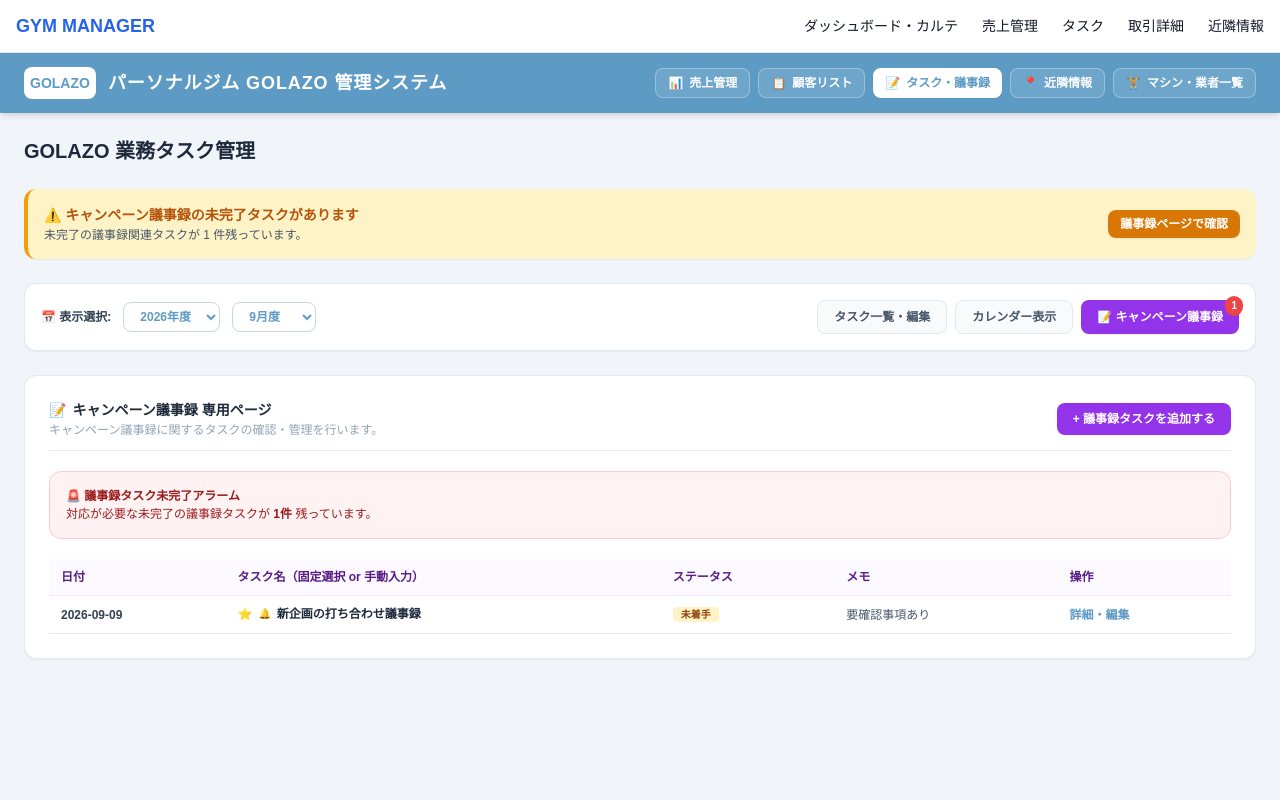
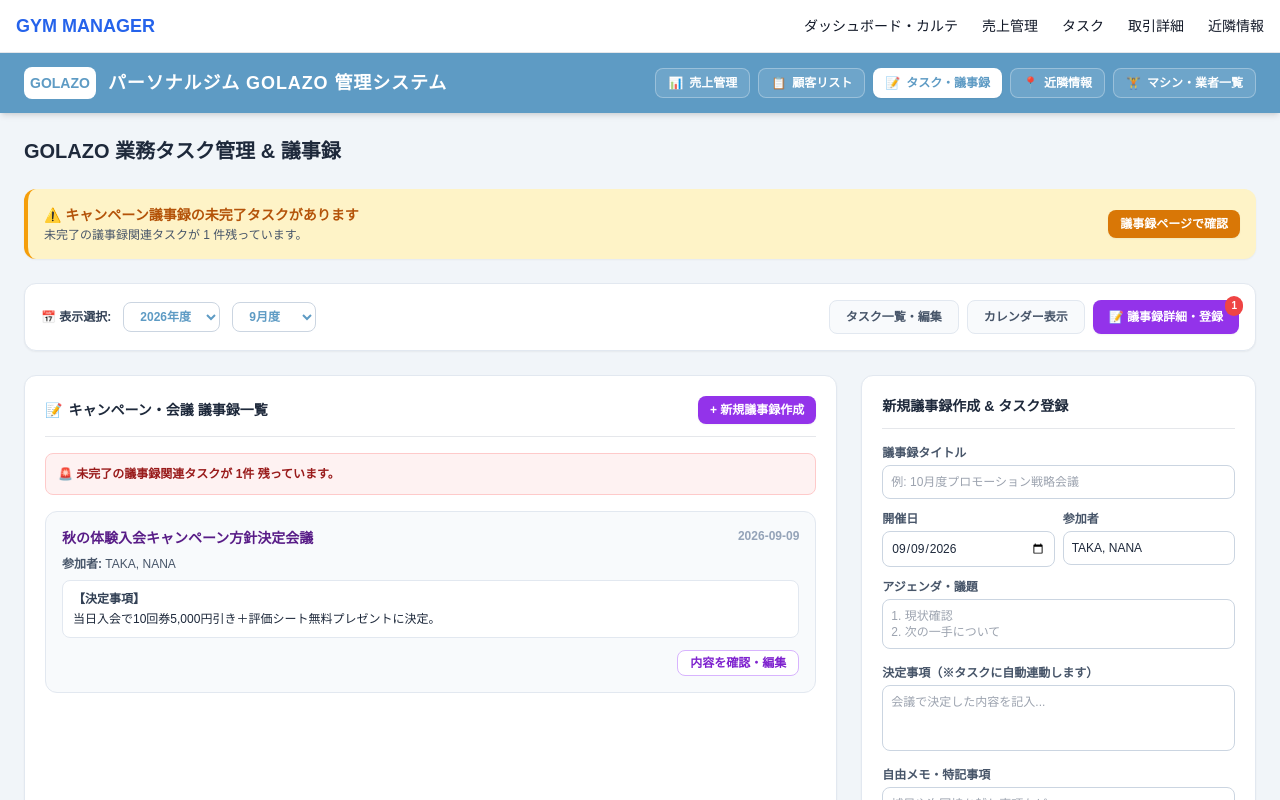
Before and after one commit to 2025golazo-bot/GOLAZO, a Next.js app: page /task-manager in a window 1280 px wide. Both pictures are taken after a click on the button "議事録ページで確認". Shown: the top 800 px of the page. Built offline with nearby package versions, Linux system fonts and the light colour scheme.

Commit message:
Update page.tsx

```diff
--- a/app/task-manager/page.tsx
+++ b/app/task-manager/page.tsx
@@ -10,12 +10,24 @@ interface Task {
   title: string;
   category: 'Instagram' | '週例業務' | 'キャンペーン議事録' | 'その他';
   date: string; // YYYY-MM-DD
-  fiscalYear: number; // 年度 (例: 2026)
-  month: number; // 月度 (1-12)
+  fiscalYear: number;
+  month: number;
   status: '未着手' | '進行中' | '完了';
-  dueDateAlarm: boolean; // 期日アラーム設定 (🔔)
-  isImportant: boolean;  // 重要フラグ設定 (⭐)
-  memo: string; // メモ欄
+  dueDateAlarm: boolean;
+  isImportant: boolean;
+  memo: string;
+}
+
+// 議事録の型定義（新規追加）
+interface MeetingMinutes {
+  id: string;
+  title: string;          // 議事録タイトル (例: 10月度キックオフ会議)
+  date: string;           // 開催日
+  participants: string;   // 参加者 (例: TAKA, NANA)
+  agenda: string;         // アジェンダ・議題
+  decisions: string;      // 決定事項
+  freeMemo: string;       // 自由メモ・詳細
+  linkedTaskIds: string[];// 紐づくタスクID一覧
 }
 
 export default function TasksPage() {
@@ -24,7 +36,7 @@ export default function TasksPage() {
   const currentYear = today.getFullYear();
   const currentMonth = today.getMonth() + 1;
 
-  // --- ナビゲーションメニュー設定（タスク管理のパスを /task-manager に修正） ---
+  // --- ナビゲーションメニュー設定 ---
   const navItems = [
     { label: '売上管理', href: '/sales', icon: '📊' },
     { label: '顧客リスト', href: '/clients', icon: '📋' },
@@ -37,7 +49,7 @@ export default function TasksPage() {
   const [selectedFiscalYear, setSelectedFiscalYear] = useState<number>(currentYear);
   const [selectedMonth, setSelectedMonth] = useState<number>(currentMonth);
 
-  // 初期サンプルデータ
+  // タスク初期データ
   const [tasks, setTasks] = useState<Task[]>([
     {
       id: '1',
@@ -65,12 +77,26 @@ export default function TasksPage() {
     },
   ]);
 
+  // 議事録初期データ（新規追加）
+  const [minutesList, setMinutesList] = useState<MeetingMinutes[]>([
+    {
+      id: 'm-1',
+      title: '秋の体験入会キャンペーン方針決定会議',
+      date: '2026-09-09',
+      participants: 'TAKA, NANA',
+      agenda: '1. 特典内容の確認\n2. 告知スケジュール',
+      decisions: '当日入会で10回券5,000円引き＋評価シート無料プレゼントに決定。',
+      freeMemo: 'SNS広告の予算配分も合わせて見直すこと。',
+      linkedTaskIds: ['2']
+    }
+  ]);
+
   // タブ切り替え ('list' | 'calendar' | 'minutes')
   const [activeTab, setActiveTab] = useState<'list' | 'calendar' | 'minutes'>('list');
   const [selectedTaskId, setSelectedTaskId] = useState<string | null>(null);
   const [isEditing, setIsEditing] = useState<boolean>(false);
 
-  // フォーム状態
+  // タスクフォーム状態
   const [editForm, setEditForm] = useState<Partial<Task>>({
     title: '',
     category: 'Instagram',
@@ -83,24 +109,36 @@ export default function TasksPage() {
     memo: '',
   });
 
-  // キャンペーン議事録の固定（プリセット）選択肢
+  // 議事録編集・新規フォーム状態（新規追加）
+  const [selectedMinutesId, setSelectedMinutesId] = useState<string | null>(null);
+  const [isMinutesEditing, setIsMinutesEditing] = useState<boolean>(false);
+  const [minutesForm, setMinutesForm] = useState<Partial<MeetingMinutes>>({
+    title: '',
+    date: '2026-09-09',
+    participants: 'TAKA, NANA',
+    agenda: '',
+    decisions: '',
+    freeMemo: '',
+    linkedTaskIds: []
+  });
+
+  // プリセット
   const presetCampaignOptions = [
     'キックオフミーティング決定事項',
     'SNS広告運用方針のすり合わせ',
     '夏期クリニック振り返り議事録',
   ];
 
-  // 年度・月度でフィルタリングしたタスク
+  // フィルター
   const filteredTasks = tasks.filter(
     (task) => task.fiscalYear === selectedFiscalYear && task.month === selectedMonth
   );
 
-  // キャンペーン議事録の未完了タスク
   const uncompletedCampaignTasks = tasks.filter(
     (task) => task.category === 'キャンペーン議事録' && task.status !== '完了'
   );
 
-  // タスク保存・更新処理
+  // タスク保存処理
   const handleSaveTask = (e: React.FormEvent) => {
     e.preventDefault();
     if (!editForm.title) return;
@@ -141,12 +179,69 @@ export default function TasksPage() {
     });
   };
 
-  // カレンダーや他タブから該当タスクを選択して詳細・編集へ移行
   const handleSelectTask = (task: Task) => {
     setSelectedTaskId(task.id);
     setEditForm(task);
     setIsEditing(true);
-    setActiveTab('list'); // 編集は一覧（メイン）タブで行う
+    setActiveTab('list');
+  };
+
+  // 議事録保存処理（新規追加）
+  const handleSaveMinutes = (e: React.FormEvent) => {
+    e.preventDefault();
+    if (!minutesForm.title) return;
+
+    if (selectedMinutesId && isMinutesEditing) {
+      setMinutesList(minutesList.map(m => m.id === selectedMinutesId ? { ...m, ...minutesForm } as MeetingMinutes : m));
+    } else {
+      const newMinutes: MeetingMinutes = {
+        id: `min-${Date.now()}`,
+        title: minutesForm.title || '無題の議事録',
+        date: minutesForm.date || '2026-09-09',
+        participants: minutesForm.participants || 'TAKA, NANA',
+        agenda: minutesForm.agenda || '',
+        decisions: minutesForm.decisions || '',
+        freeMemo: minutesForm.freeMemo || '',
+        linkedTaskIds: minutesForm.linkedTaskIds || []
+      };
+      setMinutesList([newMinutes, ...minutesList]);
+
+      // 自動的に「キャンペーン議事録」カテゴリのタスクとしても登録する
+      const newTask: Task = {
+        id: `task-min-${Date.now()}`,
+        title: minutesForm.title,
+        category: 'キャンペーン議事録',
+        date: minutesForm.date || '2026-09-09',
+        fiscalYear: selectedFiscalYear,
+        month: selectedMonth,
+        status: '未着手',
+        dueDateAlarm: true,
+        isImportant: true,
+        memo: `議事録連携: ${minutesForm.decisions || ''}`
+      };
+      setTasks(prev => [newTask, ...prev]);
+    }
+    resetMinutesForm();
+  };
+
+  const resetMinutesForm = () => {
+    setSelectedMinutesId(null);
+    setIsMinutesEditing(false);
+    setMinutesForm({
+      title: '',
+      date: '2026-09-09',
+      participants: 'TAKA, NANA',
+      agenda: '',
+      decisions: '',
+      freeMemo: '',
+      linkedTaskIds: []
+    });
+  };
+
+  const handleSelectMinutes = (minutes: MeetingMinutes) => {
+    setSelectedMinutesId(minutes.id);
+    setMinutesForm(minutes);
+    setIsMinutesEditing(true);
   };
 
   return (
@@ -179,7 +274,7 @@ export default function TasksPage() {
 
       {/* メインコンテンツエリア */}
       <main className="p-6 max-w-7xl mx-auto space-y-6">
-        <h2 className="text-xl font-bold text-slate-800">GOLAZO 業務タスク管理</h2>
+        <h2 className="text-xl font-bold text-slate-800">GOLAZO 業務タスク管理 & 議事録</h2>
 
         {/* 画面上部：キャンペーン議事録の未完了アラームバナー */}
         {uncompletedCampaignTasks.length > 0 && (
@@ -222,7 +317,7 @@ export default function TasksPage() {
             </select>
           </div>
 
-          {/* タブ切り替え（一覧・カレンダー・議事録専用ページ） */}
+          {/* タブ切り替え */}
           <div className="flex gap-2">
             <button
               onClick={() => setActiveTab('list')}
@@ -252,7 +347,7 @@ export default function TasksPage() {
                   : 'bg-slate-50 border border-slate-200 text-slate-600 hover:bg-slate-100'
               }`}
             >
-              📝 キャンペーン議事録
+              📝 議事録詳細・登録
               {uncompletedCampaignTasks.length > 0 && (
                 <span className="absolute -top-1 -right-1 bg-red-500 text-white text-[10px] px-1.5 py-0.5 rounded-full font-bold">
                   {uncompletedCampaignTasks.length}
@@ -351,10 +446,9 @@ export default function TasksPage() {
                   </select>
                 </div>
 
-                {/* キャンペーン議事録の場合：固定（プリセット）選択肢 ＋ 手動入力の両立 */}
                 {editForm.category === 'キャンペーン議事録' && (
                   <div>
-                    <label className="block font-semibold text-slate-600 mb-1">議事録タスク（固定選択 or 手動入力）</label>
+                    <label className="block font-semibold text-slate-600 mb-1">議事録タスク名（固定選択 or 手動入力）</label>
                     <select
                       onChange={(e) => {
                         if (e.target.value) {
@@ -426,7 +520,6 @@ export default function TasksPage() {
                   </div>
                 </div>
 
-                {/* 重要アラーム ＆ 期日アラーム設定 */}
                 <div className="space-y-2 py-2 border-t border-b border-slate-200">
                   <div className="flex items-center gap-2">
                     <input
@@ -450,7 +543,6 @@ export default function TasksPage() {
                   </div>
                 </div>
 
-                {/* メモ欄 */}
                 <div>
                   <label className="block font-semibold text-slate-600 mb-1">メモ欄</label>
                   <textarea
@@ -524,88 +616,153 @@ export default function TasksPage() {
           </div>
         )}
 
-        {/* --- タブ3: キャンペーン議事録（専用ページ） --- */}
+        {/* --- タブ3: 議事録詳細・タスク連動登録 --- */}
         {activeTab === 'minutes' && (
-          <div className="bg-white border border-slate-200 rounded-xl p-6 shadow-sm space-y-5">
+          <div className="grid grid-cols-1 md:grid-cols-3 gap-6">
+            {/* 左側：保存済み議事録一覧 */}
+            <div className="md:col-span-2 bg-white border border-slate-200 rounded-xl p-5 shadow-sm space-y-4">
               <div className="flex justify-between items-center border-b pb-3">
-              <div>
                 <h3 className="font-bold text-slate-800 text-sm flex items-center gap-1.5">
-                  <span>📝</span> キャンペーン議事録 専用ページ
+                  <span>📝</span> キャンペーン・会議 議事録一覧
                 </h3>
-                <p className="text-xs text-slate-400 mt-0.5">キャンペーン議事録に関するタスクの確認・管理を行います。</p>
-              </div>
                 <button
-                onClick={() => {
-                  resetForm();
-                  setEditForm(prev => ({ ...prev, category: 'キャンペーン議事録' }));
-                  setActiveTab('list');
-                }}
-                className="bg-purple-600 hover:bg-purple-700 text-white px-4 py-2 rounded-lg text-xs font-bold transition shadow-sm"
+                  onClick={resetMinutesForm}
+                  className="bg-purple-600 hover:bg-purple-700 text-white px-3 py-1.5 rounded-lg text-xs font-bold transition shadow-sm"
                 >
-                + 議事録タスクを追加する
+                  + 新規議事録作成
                 </button>
               </div>
 
-            {/* 議事録ページ内での未完了アラーム通知 */}
-            {uncompletedCampaignTasks.length > 0 ? (
-              <div className="bg-red-50 border border-red-200 text-red-800 p-4 rounded-xl flex items-center justify-between text-xs">
-                <div>
-                  <p className="font-bold">🚨 議事録タスク未完了アラーム</p>
-                  <p className="mt-0.5">対応が必要な未完了の議事録タスクが <strong>{uncompletedCampaignTasks.length}件</strong> 残っています。</p>
-                </div>
-              </div>
-            ) : (
-              <div className="bg-emerald-50 border border-emerald-200 text-emerald-800 p-4 rounded-xl text-xs font-bold">
-                ✨ すべてのキャンペーン議事録タスクが完了しています！
+              {uncompletedCampaignTasks.length > 0 && (
+                <div className="bg-red-50 border border-red-200 text-red-800 p-3 rounded-lg text-xs font-bold">
+                  🚨 未完了の議事録関連タスクが {uncompletedCampaignTasks.length}件 残っています。
                 </div>
               )}
 
-            <div className="overflow-x-auto">
-              <table className="w-full text-left border-collapse text-xs">
-                <thead>
-                  <tr className="bg-purple-50/60 border-b border-purple-100 text-purple-900 font-bold">
-                    <th className="py-2.5 px-3">日付</th>
-                    <th className="py-2.5 px-3">タスク名（固定選択 or 手動入力）</th>
-                    <th className="py-2.5 px-3">ステータス</th>
-                    <th className="py-2.5 px-3">メモ</th>
-                    <th className="py-2.5 px-3">操作</th>
-                  </tr>
-                </thead>
-                <tbody>
-                  {tasks.filter(t => t.category === 'キャンペーン議事録').length === 0 ? (
-                    <tr>
-                      <td colSpan={5} className="text-center py-8 text-slate-400">キャンペーン議事録のタスクは登録されていません。</td>
-                    </tr>
+              <div className="space-y-3">
+                {minutesList.length === 0 ? (
+                  <p className="text-xs text-slate-400 text-center py-8">登録されている議事録はありません。</p>
                 ) : (
-                    tasks.filter(t => t.category === 'キャンペーン議事録').map(task => (
-                      <tr key={task.id} className="border-b hover:bg-slate-50 transition">
-                        <td className="py-2.5 px-3 text-slate-700 font-semibold">{task.date}</td>
-                        <td className="py-2.5 px-3 font-bold text-slate-800 flex items-center gap-1.5">
-                          {task.isImportant && <span className="text-red-500" title="重要">⭐</span>}
-                          {task.dueDateAlarm && <span className="text-sky-500 text-[10px]" title="期日アラーム">🔔</span>}
-                          {task.title}
-                        </td>
-                        <td className="py-2.5 px-3">
-                          <span className={`px-2 py-0.5 rounded text-[10px] font-bold ${
-                            task.status === '完了' ? 'bg-emerald-100 text-emerald-800' : 'bg-amber-100 text-amber-800'
-                          }`}>
-                            {task.status}
-                          </span>
-                        </td>
-                        <td className="py-2.5 px-3 text-slate-600 truncate max-w-xs">{task.memo || '-'}</td>
-                        <td className="py-2.5 px-3">
+                  minutesList.map((m) => (
+                    <div key={m.id} className="p-4 bg-slate-50 rounded-xl border border-slate-200 space-y-2 text-xs">
+                      <div className="flex justify-between items-start">
+                        <span className="font-bold text-purple-900 text-sm">{m.title}</span>
+                        <span className="text-slate-400 font-semibold">{m.date}</span>
+                      </div>
+                      <p className="text-slate-600"><strong>参加者:</strong> {m.participants}</p>
+                      <div className="bg-white p-2.5 rounded-lg border border-slate-200 space-y-1">
+                        <p className="font-bold text-slate-700">【決定事項】</p>
+                        <p className="text-slate-800 whitespace-pre-wrap">{m.decisions || '未記入'}</p>
+                      </div>
+                      <div className="flex justify-end pt-1">
                         <button
-                            onClick={() => handleSelectTask(task)}
-                            className="font-bold text-[#5e9bc4] hover:underline"
+                          onClick={() => handleSelectMinutes(m)}
+                          className="bg-white border border-purple-300 text-purple-700 hover:bg-purple-50 px-3 py-1 rounded-lg font-bold transition"
                         >
-                            詳細・編集
+                          内容を確認・編集
                         </button>
-                        </td>
-                      </tr>
+                      </div>
+                    </div>
                   ))
                 )}
-                </tbody>
-              </table>
+              </div>
+            </div>
+
+            {/* 右側：議事録新規作成 & タスク連動登録フォーム */}
+            <div className="bg-white border border-slate-200 rounded-xl p-5 shadow-sm space-y-4 text-xs">
+              <h3 className="font-bold text-slate-800 text-sm border-b pb-3">
+                {isMinutesEditing ? '議事録の編集' : '新規議事録作成 & タスク登録'}
+              </h3>
+              <form onSubmit={handleSaveMinutes} className="space-y-3">
+                <div>
+                  <label className="block font-semibold text-slate-600 mb-1">議事録タイトル</label>
+                  <input
+                    type="text"
+                    required
+                    placeholder="例: 10月度プロモーション戦略会議"
+                    value={minutesForm.title || ''}
+                    onChange={(e) => setMinutesForm({ ...minutesForm, title: e.target.value })}
+                    className="w-full border border-slate-300 rounded-lg p-2 text-slate-800 outline-none focus:ring-1 focus:ring-purple-500"
+                  />
+                </div>
+
+                <div className="grid grid-cols-2 gap-2">
+                  <div>
+                    <label className="block font-semibold text-slate-600 mb-1">開催日</label>
+                    <input
+                      type="date"
+                      value={minutesForm.date || ''}
+                      onChange={(e) => setMinutesForm({ ...minutesForm, date: e.target.value })}
+                      className="w-full border border-slate-300 rounded-lg p-2 text-slate-800 outline-none"
+                    />
+                  </div>
+                  <div>
+                    <label className="block font-semibold text-slate-600 mb-1">参加者</label>
+                    <input
+                      type="text"
+                      placeholder="TAKA, NANA"
+                      value={minutesForm.participants || ''}
+                      onChange={(e) => setMinutesForm({ ...minutesForm, participants: e.target.value })}
+                      className="w-full border border-slate-300 rounded-lg p-2 text-slate-800 outline-none"
+                    />
+                  </div>
+                </div>
+
+                <div>
+                  <label className="block font-semibold text-slate-600 mb-1">アジェンダ・議題</label>
+                  <textarea
+                    rows={2}
+                    placeholder="1. 現状確認&#10;2. 次の一手について"
+                    value={minutesForm.agenda || ''}
+                    onChange={(e) => setMinutesForm({ ...minutesForm, agenda: e.target.value })}
+                    className="w-full border border-slate-300 rounded-lg p-2 text-slate-800 outline-none resize-none"
+                  />
+                </div>
+
+                <div>
+                  <label className="block font-semibold text-slate-600 mb-1">決定事項（※タスクに自動連動します）</label>
+                  <textarea
+                    rows={3}
+                    placeholder="会議で決定した内容を記入..."
+                    value={minutesForm.decisions || ''}
+                    onChange={(e) => setMinutesForm({ ...minutesForm, decisions: e.target.value })}
+                    className="w-full border border-slate-300 rounded-lg p-2 text-slate-800 outline-none resize-none"
+                  />
+                </div>
+
+                <div>
+                  <label className="block font-semibold text-slate-600 mb-1">自由メモ・特記事項</label>
+                  <textarea
+                    rows={2}
+                    placeholder="補足や次回持ち越し事項など..."
+                    value={minutesForm.freeMemo || ''}
+                    onChange={(e) => setMinutesForm({ ...minutesForm, freeMemo: e.target.value })}
+                    className="w-full border border-slate-300 rounded-lg p-2 text-slate-800 outline-none resize-none"
+                  />
+                </div>
+
+                <div className="bg-purple-50 p-3 rounded-lg border border-purple-100 text-[11px] text-purple-900 font-semibold">
+                  💡 保存すると、この議事録タイトルが「キャンペーン議事録」タスクとしても自動追加され、タスク一覧やカレンダーから進捗管理できるようになります。
+                </div>
+
+                <div className="flex gap-2 pt-2">
+                  <button
+                    type="submit"
+                    className="flex-1 bg-purple-600 hover:bg-purple-700 text-white py-2.5 rounded-lg font-bold transition shadow-sm"
+                  >
+                    {isMinutesEditing ? '議事録の変更を保存' : '議事録を保存 ＆ タスク化'}
+                  </button>
+                  {isMinutesEditing && (
+                    <button
+                      type="button"
+                      onClick={resetMinutesForm}
+                      className="px-4 py-2.5 border border-slate-300 rounded-lg text-slate-600 hover:bg-slate-100 font-bold transition"
+                    >
+                      キャンセル
+                    </button>
+                  )}
+                </div>
+              </form>
             </div>
           </div>
         )}
```
Lines whose indentation alone changed are shown as unchanged.
